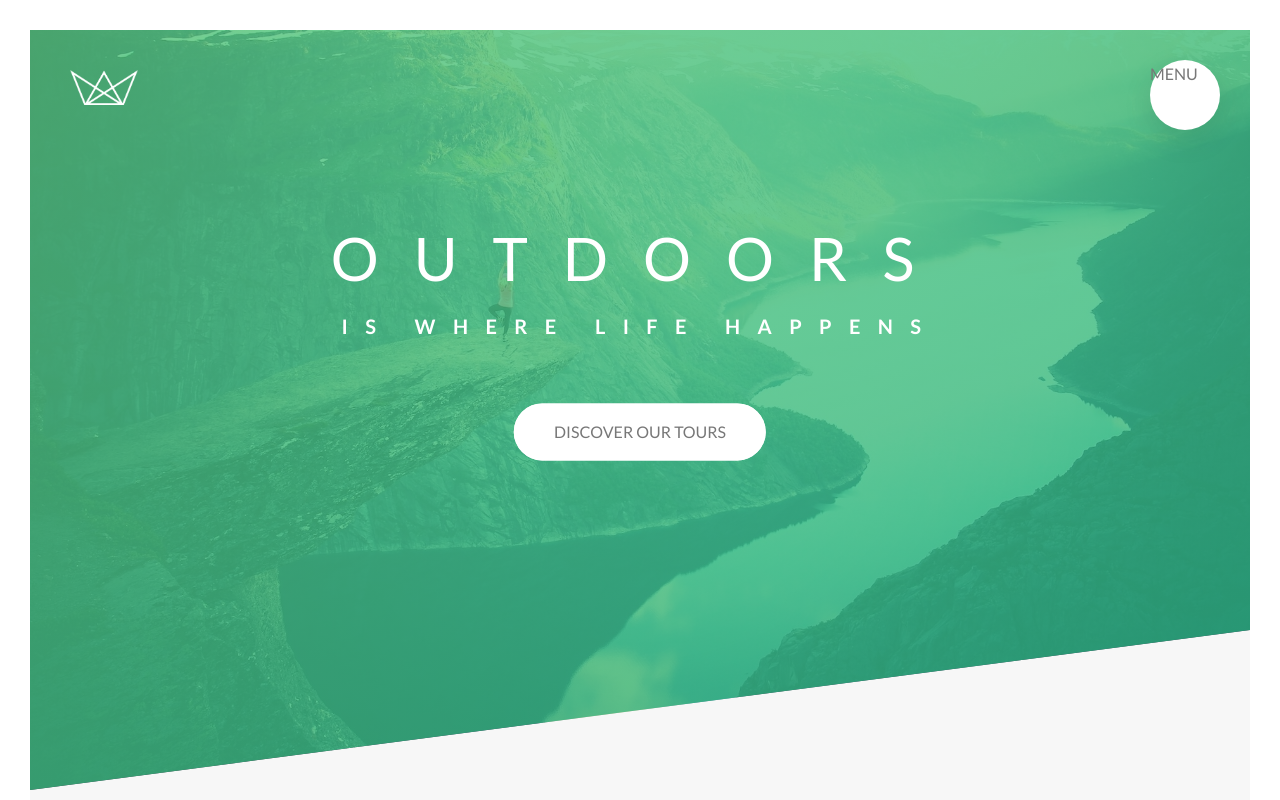
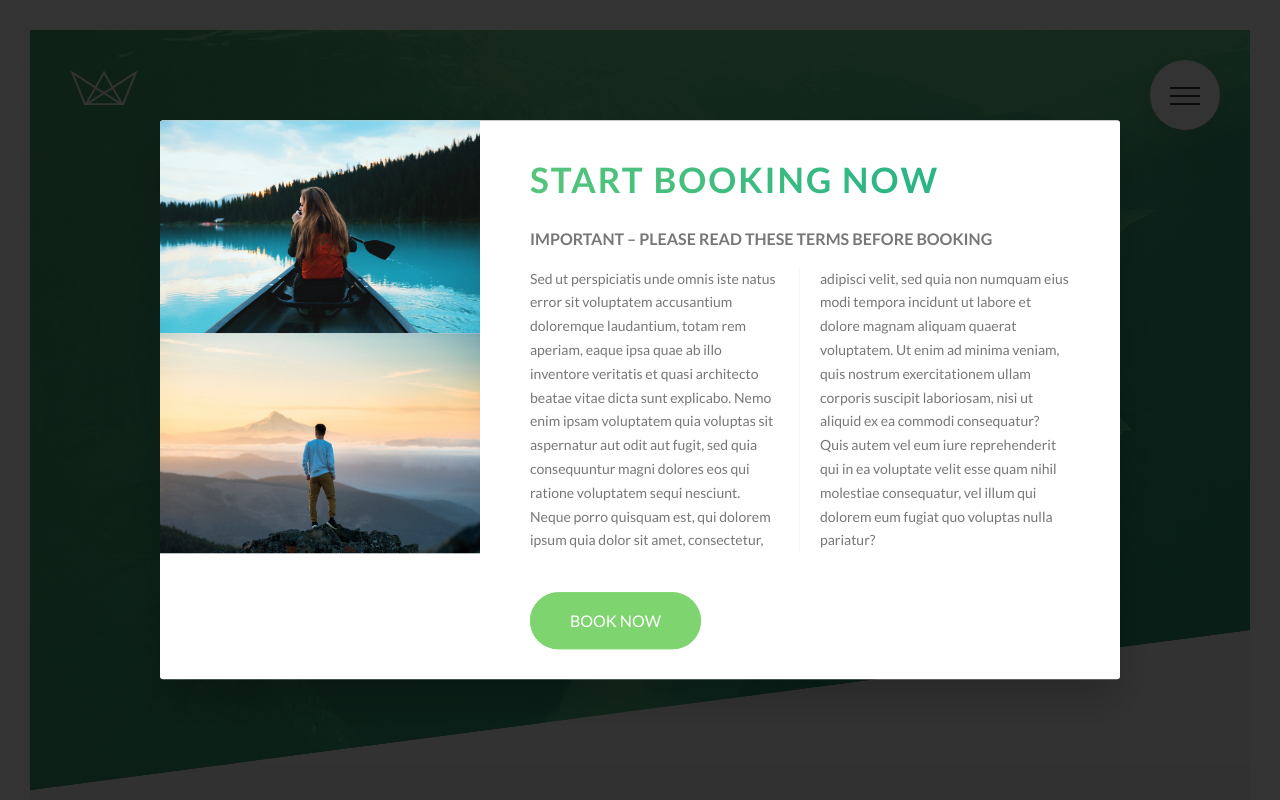
Before and after one commit to dmytronasyrov/natours, a website: page index.html in a window 1280 px wide. Shown: the top 800 px of the page. Drawn offline with Linux system fonts and the light colour scheme.

Commit message:
add details popup

```diff
--- a/index.html
+++ b/index.html
@@ -16,7 +16,9 @@
   <body>
     <div class="navigation">
       <input type="checkbox" class="navigation__checkbox" id="navi-toggle">
-      <label for="navi-toggle" class="navigation__button">MENU</label>
+      <label for="navi-toggle" class="navigation__button">
+        <span class="navigation__icon">&nbsp;</span>
+      </label>
       <div class="navigation__background">&nbsp;</div>
 
       <nav class="navigation__nav">
@@ -355,6 +357,24 @@
       </div>
     </footer>
 
+    <div class="popup">
+      <div class="popup__content">
+        <div class="popup__left">
+          <img src="img/nat-8.jpg" alt="Tour photo" class="popup__img">
+          <img src="img/nat-9.jpg" alt="Tour photo" class="popup__img">
+        </div>
+        <div class="popup__right">
+          <h2 class="heading-secondary u-margin-bottom-small">Start booking now</h2>
+          <h3 class="heading-tertiary u-margin-bottom-small">Important &ndash; Please read these terms before booking</h3>
+          <p class="popup__text">
+            Sed ut perspiciatis unde omnis iste natus error sit voluptatem accusantium doloremque laudantium, totam rem aperiam, eaque ipsa quae ab illo inventore veritatis et quasi architecto beatae vitae dicta sunt explicabo. Nemo enim ipsam voluptatem quia voluptas sit aspernatur aut odit aut fugit, sed quia consequuntur magni dolores eos qui ratione voluptatem sequi nesciunt. Neque porro quisquam est, qui dolorem ipsum quia dolor sit amet, consectetur, adipisci velit, sed quia non numquam eius modi tempora incidunt ut labore et dolore magnam aliquam quaerat voluptatem. Ut enim ad minima veniam, quis nostrum exercitationem ullam corporis suscipit laboriosam, nisi ut aliquid ex ea commodi consequatur? Quis autem vel eum iure reprehenderit qui in ea voluptate velit esse quam nihil molestiae consequatur, vel illum qui dolorem eum fugiat quo voluptas nulla pariatur?
+          </p>
+
+          <a href="#" class="btn btn--green">Book now</a>
+        </div>
+      </div>
+    </div>
+
 
 
 
--- a/sass/abstracts/_mixins.sass
+++ b/sass/abstracts/_mixins.sass
@@ -3,3 +3,9 @@
     content: ""
     display: table
     clear: both
+
+@mixin absCenter
+  position: absolute
+  top: 50%
+  left: 50%
+  transform: translate(-50%, -50%)
--- /dev/null
+++ b/sass/components/_popup.sass
@@ -0,0 +1,46 @@
+.popup
+  width: 100%
+  height: 100vh
+  position: fixed
+  top: 0
+  left: 0
+  background-color: rgba($color-black, .8)
+  z-index: 9999
+
+  &__content
+    @include absCenter
+    width: 75%
+    height: 50rem
+    background-color: $color-white
+    box-shadow: 0 2rem 4rem rgba($color-black, .2)
+    border-radius: 3px
+    display: table
+    overflow: hidden
+
+  &__left
+    width: 33.3333333%
+    display: table-cell
+
+  &__right
+    width: 66.6666667%
+    display: table-cell
+    vertical-align: middle
+    padding: 3rem 5rem
+
+  &__img
+    display: block
+    width: 100%
+
+  &__text
+    font-size: 1.4rem
+    margin-bottom: 4rem
+    -moz-column-count: 2
+    -moz-column-gap: 4rem
+    -moz-column-rule: 1px solid $color-gray-light-2
+    column-count: 2
+    column-gap: 4rem
+    column-rule: 1px solid $color-gray-light-2
+    -moz-hyphens: auto
+    -ms-hyphens: auto
+    -webkit-hyphens: auto
+    hyphens: auto
--- a/sass/layout/_navigation.sass
+++ b/sass/layout/_navigation.sass
@@ -12,6 +12,8 @@
     border-radius: 50%
     z-index: 2000
     box-shadow: 0 1rem 3rem rgba($color-black, .1)
+    text-align: center
+    cursor: pointer
 
   &__background
     height: 6rem
@@ -73,3 +75,44 @@
   &__checkbox:checked ~ &__nav
     opacity: 1
     width: 100%
+
+  // Icon
+
+  &__icon
+    position: relative
+    margin-top: 3.5rem
+
+    &, &::before, &::after
+      width: 3rem
+      height: 2px
+      background-color: $color-gray-dark-3
+      display: inline-block
+
+    &::before, &::after
+      content: ""
+      position: absolute
+      left: 0
+      transition: all .2s
+
+    &::before
+      top: -.8rem
+
+    &::after
+      top: .8rem
+
+  &__button:hover &__icon::before
+    top: -1rem
+
+  &__button:hover &__icon::after
+    top: 1rem
+
+  &__checkbox:checked + &__button &__icon
+    background-color: transparent
+
+  &__checkbox:checked + &__button &__icon::before
+    top: 0
+    transform: rotate(135deg)
+
+  &__checkbox:checked + &__button &__icon::after
+    top: 0
+    transform: rotate(-135deg)
--- a/sass/main.sass
+++ b/sass/main.sass
@@ -13,6 +13,7 @@
 @import "components/composition"
 @import "components/feature-box"
 @import "components/form"
+@import "components/popup"
 @import "components/story"
 
 @import "layout/footer"
```
Also changed, not shown: css/style.css.
